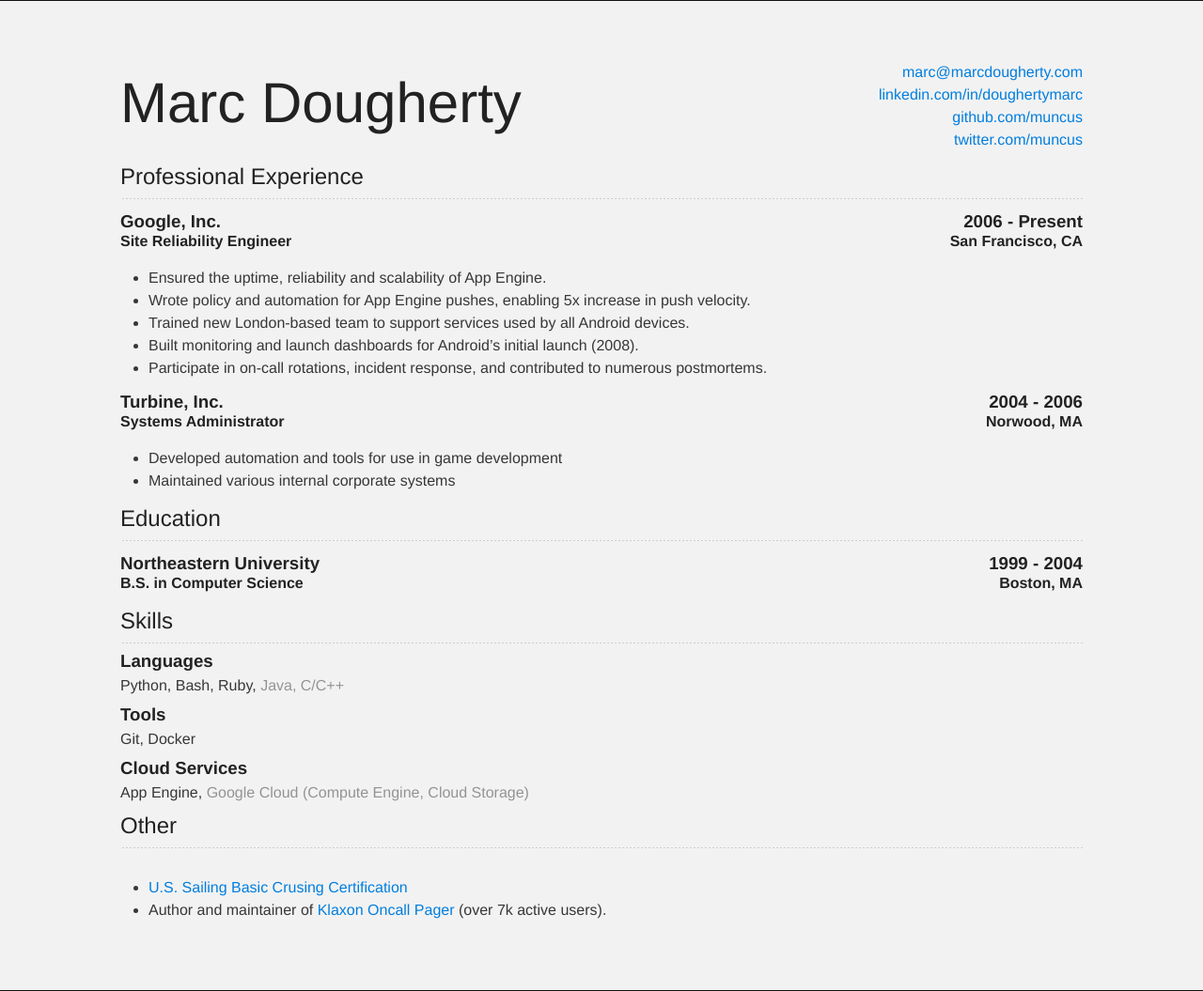
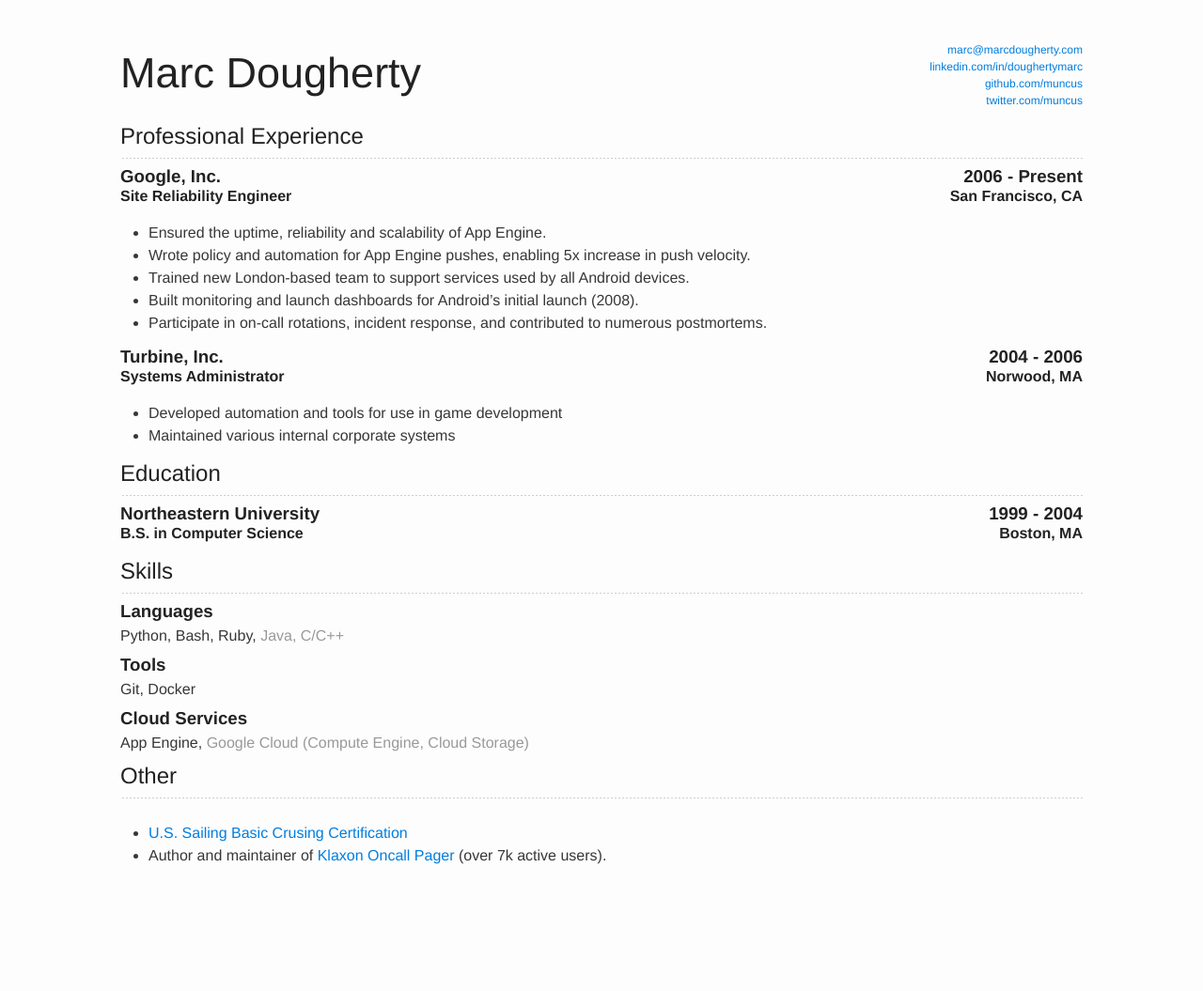
Before and after one commit to marcdougherty/marcdougherty.github.io, a Jekyll site: the page built from resume-plain.html, in a window 1280 px wide. Shown: the whole page at 94% size. Built offline with Jekyll 4.4.1, drawn with Linux system fonts in a browser that asks for light colours; after the commit the page ends 996 px from its top, so only the background shows below that.

Commit message:
adjust css to better handle resume-plain.
apply stylesheets to non-screen media.

```diff
--- a/_layouts/none.html
+++ b/_layouts/none.html
@@ -5,13 +5,13 @@
     <meta charset='utf-8' />
     <meta http-equiv="X-UA-Compatible" content="chrome=1" />
     <meta name="description" content="{{ site.name }}" />
-    <link rel="stylesheet" type="text/css" media="screen" href="/css/main.css">
+    <link rel="stylesheet" type="text/css" href="/css/main.css">
   </head>
 
   <body>
     <!-- MAIN CONTENT -->
-    <div id="main_content_wrap" class="outer">
-      <section id="main_content" class="inner">
+    <div >
+      <section class="inner">
       {{ content }}
       </section>
     <div><br/><br/></div>
--- a/_layouts/stock.html
+++ b/_layouts/stock.html
@@ -7,7 +7,7 @@
     <meta name="description" content="{{ site.name }}" />
     {% feed_meta %}
 
-    <link rel="stylesheet" type="text/css" media="screen" href="/css/main.css">
+    <link rel="stylesheet" type="text/css" href="/css/main.css">
 
     <title>{{ site.name }}:{{ page.title }}</title>
   </head>
--- a/_sass/layout.scss
+++ b/_sass/layout.scss
@@ -5,7 +5,6 @@
 body {
   box-sizing: border-box;
   color:#373737;
-  background: #212121;
   font-size: 16px;
   font-family: $base-font-family;
   -webkit-font-smoothing: antialiased;
@@ -142,7 +141,6 @@
 
 hr {
   height: 1px;
-  margin-bottom: 5px;
   border: none;
   background: url('../images/bg_hr.png') repeat-x center;
 }
--- a/_sass/resume.scss
+++ b/_sass/resume.scss
@@ -3,8 +3,8 @@
  */
 .resume-name {
     h1 {
-        font-weight: 400;
-        font-size: 60px;
+        font-weight: 300;
+        font-size: 45px;
     }
 }
 
@@ -19,6 +19,7 @@
 .resume-contact {
     text-align: right;
     float: right;
+    font-size: 12px;
 }
 
 .cloud-section {
```
